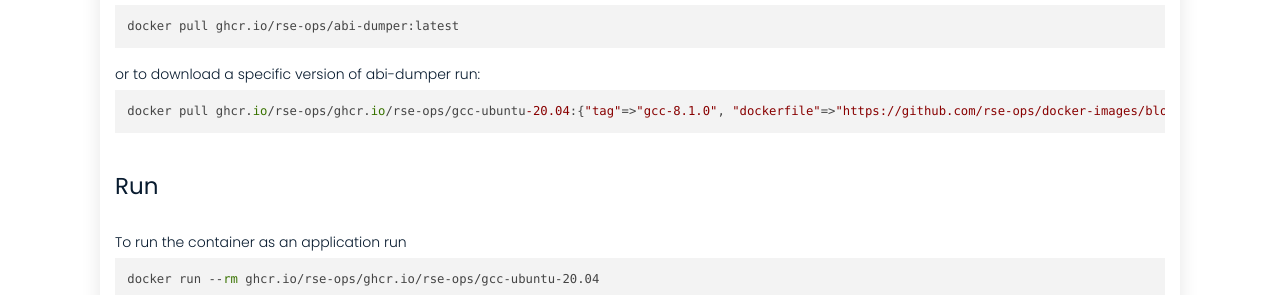
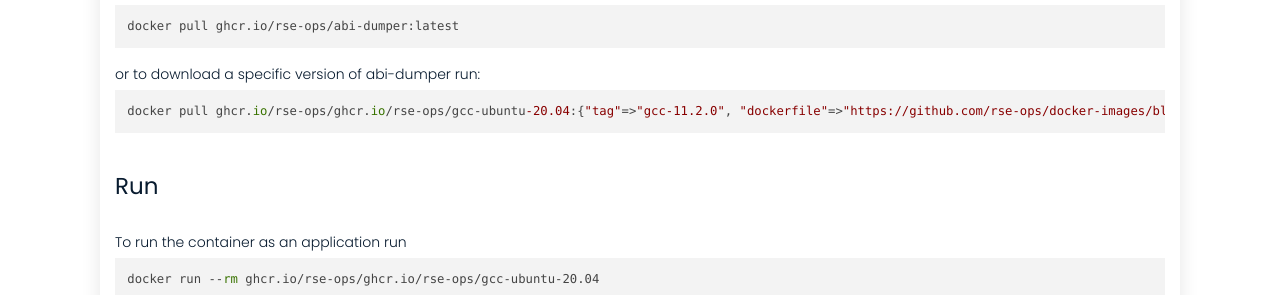
Before and after one commit to rse-ops/docker-images, a Jekyll site: the page built from _library/ghcr.io-rse-ops-gcc-ubuntu-20.04.md, in a window 1280 px wide and 1002 px high. Shown: the part 520-815 px from the top of the window. Built offline with Jekyll 4.4.1, drawn with Linux system fonts in a browser that asks for light colours; nearby versions of some CDN libraries.

Commit message:
Automated push to update library 2021-11-14

```diff
--- a/_library/ghcr.io-rse-ops-gcc-ubuntu-20.04.md
+++ b/_library/ghcr.io-rse-ops-gcc-ubuntu-20.04.md
@@ -1,14 +1,11 @@
 ---
 layout: container
 name: ghcr.io/rse-ops/gcc-ubuntu-20.04
-updated_at: 2021-11-14 05:00:19.671904
+updated_at: 2021-11-14 05:07:46.937099
 
 
 container_url: https://github.com/orgs/rse-ops/packages/container/package/gcc-ubuntu-20.04
 versions:
- - tag: gcc-8.1.0
-   dockerfile: https://github.com/rse-ops/docker-images/blob/main/ubuntu/gcc/Dockerfile
-   manifest: https://crane.ggcr.dev/manifest/ghcr.io/rse-ops/gcc-ubuntu-20.04:gcc-8.1.0
  - tag: gcc-11.2.0
    dockerfile: https://github.com/rse-ops/docker-images/blob/main/ubuntu/gcc/Dockerfile
    manifest: https://crane.ggcr.dev/manifest/ghcr.io/rse-ops/gcc-ubuntu-20.04:gcc-11.2.0
```
Also changed, not shown: other parts of _library/ghcr.io-rse-ops-gcc-ubuntu-20.04.md (+3 -0 lines).
